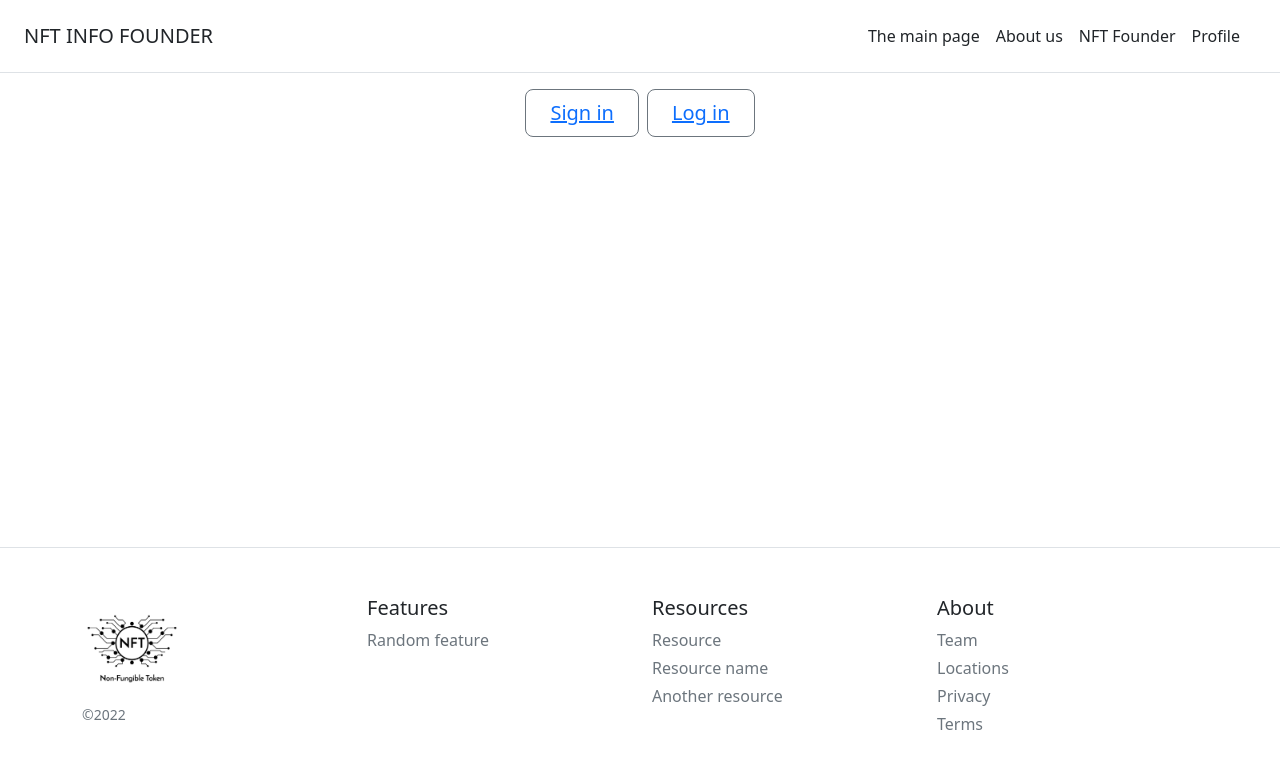
After one commit to o0punisher0o/python, a Flask app: page /logto in a window 1280 px wide. The commit adds this page. Shown: the top 769 px of the page. Run offline with Flask 2, Linux system fonts and the light colour scheme; some libraries are stand-ins or nearby versions.

Commit message:
Authorization/Login
Ended the Login, Profile html pages. Added Login function to User class and used it to Authorize the user. Connected the DataBase and created relevant to Login table.

```diff
--- a/assignment_4/app.py
+++ b/assignment_4/app.py
@@ -1,11 +1,8 @@
 import requests, psycopg2
 from flask import Flask, render_template, url_for, request
+from flask_login import LoginManager, UserMixin, login_user, login_required, logout_user, current_user
 
 from sweater import app, __name__
 
 if __name__ == "__main__":
     app.run(debug=True)
-
-'''
-address = '4Jb9EzcUd6k1gC7GSH2iu6H7UcL2ez3NgvAF8n6a1QDs'
-'''
--- a/assignment_4/sweater/__init__.py
+++ b/assignment_4/sweater/__init__.py
@@ -1,9 +1,12 @@
 import requests, psycopg2
 from flask import Flask, render_template, url_for, request
+from flask_bootstrap import Bootstrap
+
 
 app = Flask(__name__)
 conn = psycopg2.connect("dbname=pyhon user=postgres password=LKsd25sf35df221")
 cur = conn.cursor()
 
 
+
 from sweater import models, routes
--- a/assignment_4/sweater/routes.py
+++ b/assignment_4/sweater/routes.py
@@ -1,12 +1,25 @@
 import requests, psycopg2
-from flask import Flask, render_template, url_for, request
-
+from flask import Flask, render_template, url_for, request, redirect
 from sweater import conn, cur, app
 
+from flask_bootstrap import Bootstrap
+from flask_wtf import FlaskForm
+from wtforms import StringField, PasswordField, BooleanField
+from wtforms.validators import InputRequired, Email, Length
+from .models import User
+from werkzeug.security import generate_password_hash, check_password_hash
+from flask_login import LoginManager, UserMixin, login_user, login_required, logout_user, current_user
 
-@app.route('/nft')
-def nft():
-    return render_template('nft.html')
+
+userOne = User(False, 'username', 'email', '')
+
+
+@app.route("/founder")
+def founder():
+    if userOne.loggined:
+        return render_template("nft.html")
+    else:
+        return redirect(url_for('logto'))
 
 
 @app.route("/res", methods=['POST', "GET"])
@@ -55,24 +68,56 @@ def sign_res():
     name = output["namereg"]
     email = output["emailreg"]
     password = output["passreg"]
+    #hash_password = generate_password_hash(password, method='sha256')   hash_password
+    userOne.SetPass(password)
+    h_password1 = userOne.h_password
     cur.execute("""SELECT * from users WHERE user_name = %s""", (name,))
     answer1 = cur.fetchall()
     if answer1!=[]:
         return render_template("sign_res.html", answer381="User with this name is already registered")
     else:
-        cur.execute("""INSERT INTO users (user_name, user_email, user_password) VALUES (%s, %s, %s);""", (name, email, password))
+        cur.execute("""INSERT INTO users (user_name, user_email, user_password) VALUES (%s, %s, %s);""", (name, email, h_password1))
         conn.commit()
         return render_template('sign_res.html', answer381="registration completed successfully")
 
 
-@app.route('/log')
+@app.route('/log', methods=['POST', "GET"])
 def log():
+    if request.method == 'POST':
+        output = request.form.to_dict()
+        name = output["namelog"]
+        password = output["passlog"]
+        #hash_password = generate_password_hash(password, method='sha256')
+        cur.execute("""SELECT user_email FROM users WHERE user_name = %s""", (name,))
+        answer17 = cur.fetchall()
+        if answer17 != []:
+            cur.execute("""SELECT user_password FROM users WHERE user_name = %s""", (name,))
+            answer16 = cur.fetchall()
+            if userOne.VerifyPass(answer16[0][0], password):
+                userOne.SetUsername(name)
+                userOne.SetEmail(email=answer17[0][0])
+                # return render_template("log_in.html", answer391="login succesfull")
+                userOne.UserLoggedIn()
+                return redirect(url_for('profile'), 301)
+            else:
+                return render_template('log_in.html', answer391="Incorrect username or password entered")
+        else:
+            return render_template('log_in.html', answer391="Incorrect username or password entered")
     return render_template("log_in.html")
 
 
 @app.route('/profile')
-def prof():
-    return render_template("profile.html")
+def profile():
+    if userOne.loggined:
+
+        return render_template('profile.html', namepi=userOne.GetName(), emailpi=userOne.GetEmail())
+    else:
+        return redirect('logto')
+
+
+@app.route('/logto')
+def logto():
+    return render_template('logto.html')
 
 
 @app.route('/user/<string:name>/<string:password>')
--- a/assignment_4/sweater/static/css/main.css
+++ b/assignment_4/sweater/static/css/main.css
@@ -52,3 +52,17 @@ body {
     color: white;
     text-decoration: none;
 }
+
+#logout_button{
+    position: absolute;
+    right: 0;
+    top: 73px;
+    height: 60px;
+    width: 120px;
+    border: none;
+}
+
+/*
+testosterone
+testo99
+*/
--- a/assignment_4/sweater/templates/base.html
+++ b/assignment_4/sweater/templates/base.html
@@ -17,7 +17,7 @@
       <nav class="d-inline-flex mt-2 mt-md-0 ms-md-auto">
         <a class="me-3 py-2 text-dark text-decoration-none" href="/">The main page</a>
         <a class="me-3 py-2 text-dark text-decoration-none" href="/about">About us</a>
-        <a class="me-3 py-2 text-dark text-decoration-none" href="/nft">NFT Founder</a>
+        <a class="me-3 py-2 text-dark text-decoration-none" href="/founder">NFT Founder</a>
         <a class="me-3 py-2 text-dark text-decoration-none" href="/profile">Profile</a>
       </nav>
     </div>
--- /dev/null
+++ b/assignment_4/sweater/templates/logto.html
@@ -0,0 +1,14 @@
+{% extends 'base.html' %}
+
+{% block title %}
+Your Profile
+{% endblock %}
+
+{% block body %}
+<div class="d-grid gap-2 d-sm-flex justify-content-sm-center ">
+        <button type="button" class="ln btn btn-outline-secondary btn-lg px-4 gap-3"><a href="../sign">
+            Sign in</a></button>
+        <button type="button" class="btn btn-outline-secondary btn-lg px-4"><a href="../log">
+            Log in</a></button>
+</div>
+{% endblock %}
--- a/assignment_4/sweater/templates/sign_res.html
+++ b/assignment_4/sweater/templates/sign_res.html
@@ -28,11 +28,6 @@ Sign in res
                   <label for="floatingPassword">Password</label>
               </div>
 
-              <div class="checkbox mb-3 top_margin">
-                  <label>
-                      <input type="checkbox" value="remember-me"> Remember me
-                  </label>
-              </div>
               <button class="w-100 btn btn-lg btn-primary" type="submit">Sign in</button>
               <p class="mt-5 mb-3 text-muted">©2022</p>
           </div>
--- a/week_6_assignment_3/db.sql
+++ b/week_6_assignment_3/db.sql
@@ -25,6 +25,8 @@ CREATE TABLE users(
 SELECT * FROM nft;
 SELECT * FROM users;
 
+SELECT * FROM users WHERE user_name = 'user' AND user_password = 'user'
+
 /*
 INSERT INTO nft VALUES ('', '');
 */
```
Also changed, not shown: assignment_4/sweater/models.py (+26 -0 lines), assignment_4/sweater/templates/log_in.html (+5 -4 lines), assignment_4/sweater/templates/profile.html (+8 -6 lines), assignment_4/sweater/static/img/profile_img.jpg (added).
